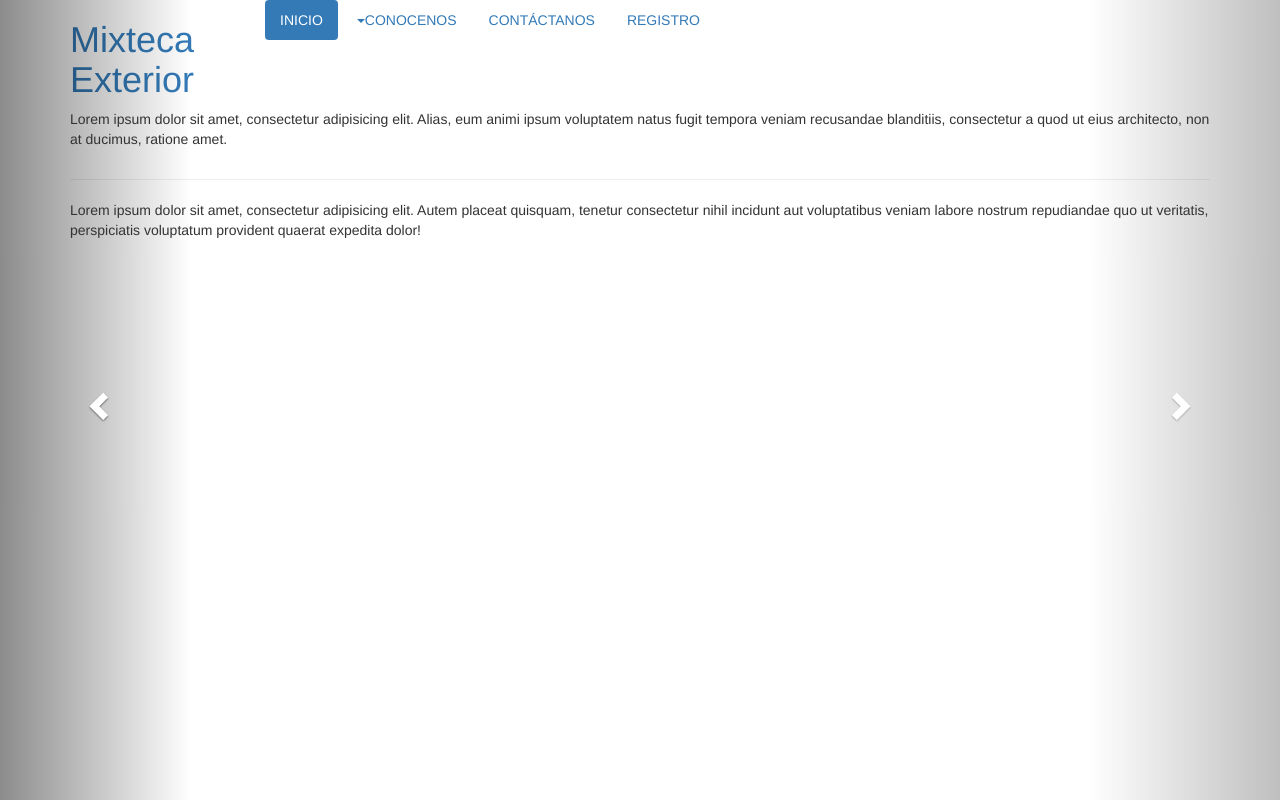
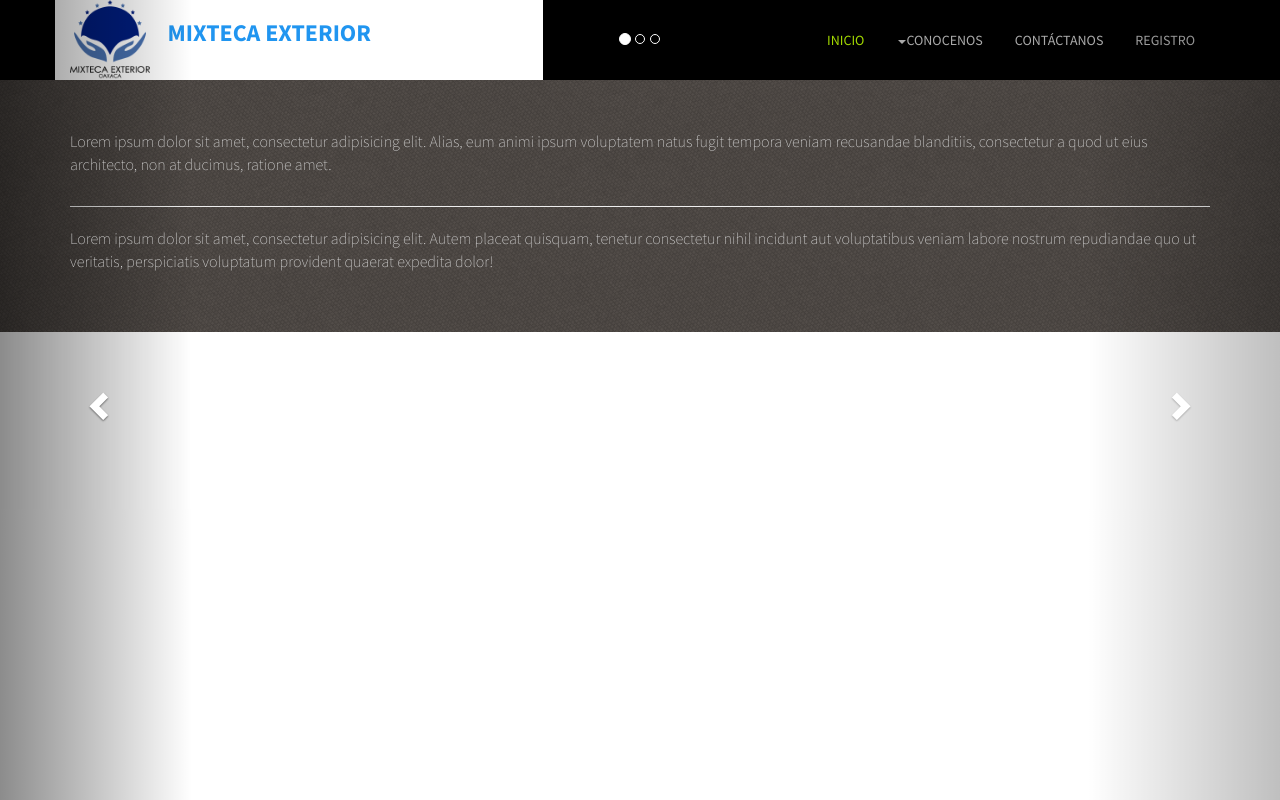
Before and after one commit to aldey-inc/mixtecaExterior, a PHP site: page /contact.php in a window 1280 px wide. Run offline with PHP 8.4, Linux system fonts and the light colour scheme; some libraries are stand-ins or nearby versions.

Commit message:
Nueva pagina de bosquejo

```diff
--- /dev/null
+++ b/webPage2/css/style.css
@@ -0,0 +1,162 @@
+body {
+	font-family: 'Source Sans Pro','Helvetica Neue',Helvetica, Arial, sans-serif;
+}
+
+p {
+	color: #777;
+	font-size: 16px;
+	font-size: 1.6rem;
+	font-weight: 300;
+}
+
+ul {
+	padding: 0;
+	margin: 0;
+	list-style-type: none;
+}
+
+ul li {
+	margin-bottom: 5px;
+}
+/*
+	Header
+*/
+#logo-title h3{
+
+	color: #2095F0;
+	font-size: 24px;
+	font-size: 2.4rem;
+	font-weight: 800;
+	text-transform: uppercase;
+}
+.logo-head {
+
+	min-height: 80px;
+	background-color: #fff;
+
+}
+#main-header {
+	top: 0;
+	width: 100%;
+	background-color: #000;
+	z-index: 99;
+	box-shadow: 0 1px 5px #fff;
+}
+
+#main-logo {
+	width: 100%;
+	height: 80px;
+	padding: 10px 0 0 20px;
+	margin: 0;
+	background-color: #0065bb;
+}
+
+#main-logo > a {
+	font-size: 30px;
+	font-size: 3rem;
+	font-weight: 600;
+	color: #fff;
+	text-decoration: none;
+}
+
+#main-logo > a > span{
+	display: block;
+	color: #fff;
+	font-size: 16px;
+	font-size: 1.6rem;
+}
+
+
+/*
+	Main Navigation
+*/
+
+#main-menu {
+	float:right;
+	margin-top: 20px;
+}
+
+#main-menu a {
+	color: #aaa;
+}
+
+#main-menu a:hover {
+	color: #a3d900;
+}
+
+#main-menu.nav-pills>li.active>a,
+#main-menu.nav-pills>li.active>a:hover,
+#main-menu.nav-pills>li.active>a:focus,
+#main-menu.nav-pills>li>a:hover {
+	background: none;
+}
+
+#main-menu.nav-pills>li.active>a,
+#main-menu.nav-pills>li.active>a:hover,
+#main-menu.nav-pills>li.active>a:focus {
+	color: #a3d900;
+}
+
+#main-menu.nav .open>a,
+#main-menu.nav .open>a:hover,
+#main-menu.nav .open>a:focus {
+	background: none;
+}
+
+
+/* *************************************
+* *************** Footer ***************
+* ************************************ */
+footer {
+	padding: 50px 0;
+	background: #554f4b url(../img/background-dark.png);
+}
+
+footer a, footer a:hover {
+	color: #fff;
+	font-weight: 400;
+}
+
+footer h3 {
+	margin-top: 10px;
+	margin-bottom: 10px;
+	color: #fff;
+	font-size: 18px;
+	font-size: 1.8rem;
+	text-transform: uppercase;
+}
+
+footer p {
+	color: #ddd;
+	font-weight: 200;
+}
+
+#next-workshops a {
+	color: #00BFFF;
+	text-decoration: none;
+}
+
+#next-workshops a:hover {
+	color: #fff;
+	text-decoration: none;
+}
+
+#subscribe-form input {
+	padding: 0 24px;
+	border: 0;
+
+	color: #ccc;
+	font-size: 16px;
+	font-size: 1.6rem;
+	font-weight: 300;
+	line-height: normal;
+	background-color: #222;
+}
+
+#subscribe-form button {
+	width: 100%;
+	color: #444;
+	background-color: #eee;
+	line-height: 24px;
+	line-height: 2.4rem;
+}
--- a/webPage2/inc/footer.php
+++ b/webPage2/inc/footer.php
@@ -1,3 +1,4 @@
+<footer>
 	<div id="main-footer">
 		<div class="container">
 			<div class="row">
@@ -13,3 +14,4 @@
 			</div>
 		</div>
 	</div>
+</footer>
--- a/webPage2/inc/head_common.php
+++ b/webPage2/inc/head_common.php
@@ -1,2 +1,4 @@
 <!-- Latest compiled and minified CSS -->
 <link rel="stylesheet" href="https://maxcdn.bootstrapcdn.com/bootstrap/3.3.4/css/bootstrap.min.css">
+<link href='http://fonts.googleapis.com/css?family=Source+Sans+Pro:200,300,400,600,700' rel='stylesheet' type='text/css'>
+<link rel="stylesheet" href="css/style.css">
--- a/webPage2/inc/header.php
+++ b/webPage2/inc/header.php
@@ -1,10 +1,13 @@
 <div id="main-header">
 	<div class="container">
 		<div class="row">
-			<div class="col-lg-2">
-				<h1 id="main-logo"><a href="index.php">Mixteca <span>Exterior</span></a></h1>
+			<div id="logo" class="col-lg-1 logo-head">
+				<img src="img/mix.png" alt="Mixteca Exterior" height="80" width="80">
 			</div>
-			<div class="col-lg-10">
+			<div id="logo-title" class="col-lg-4 logo-head">
+				<h3>Mixteca Exterior</h3>
+			</div>
+			<div class="col-lg-7">
 				<ul id="main-menu" class="nav nav-pills">
 					<li class="active"><a href="index.php">INICIO</a></li>
 					<li class="dropdown">
```
Also changed, not shown: webPage2/index.php (+63 -6 lines), webPage2/img/1.jpg (added), webPage2/img/2.jpg (added), webPage2/img/3.jpg (added), webPage2/img/5.jpg (added), webPage2/img/a1.jpg (added), webPage2/img/a2.jpg (added), webPage2/img/a3.jpg (added), webPage2/img/a4.jpg (added), webPage2/img/background-dark.png (added), webPage2/img/mix.png (added). Lines whose indentation alone changed are shown as unchanged.
